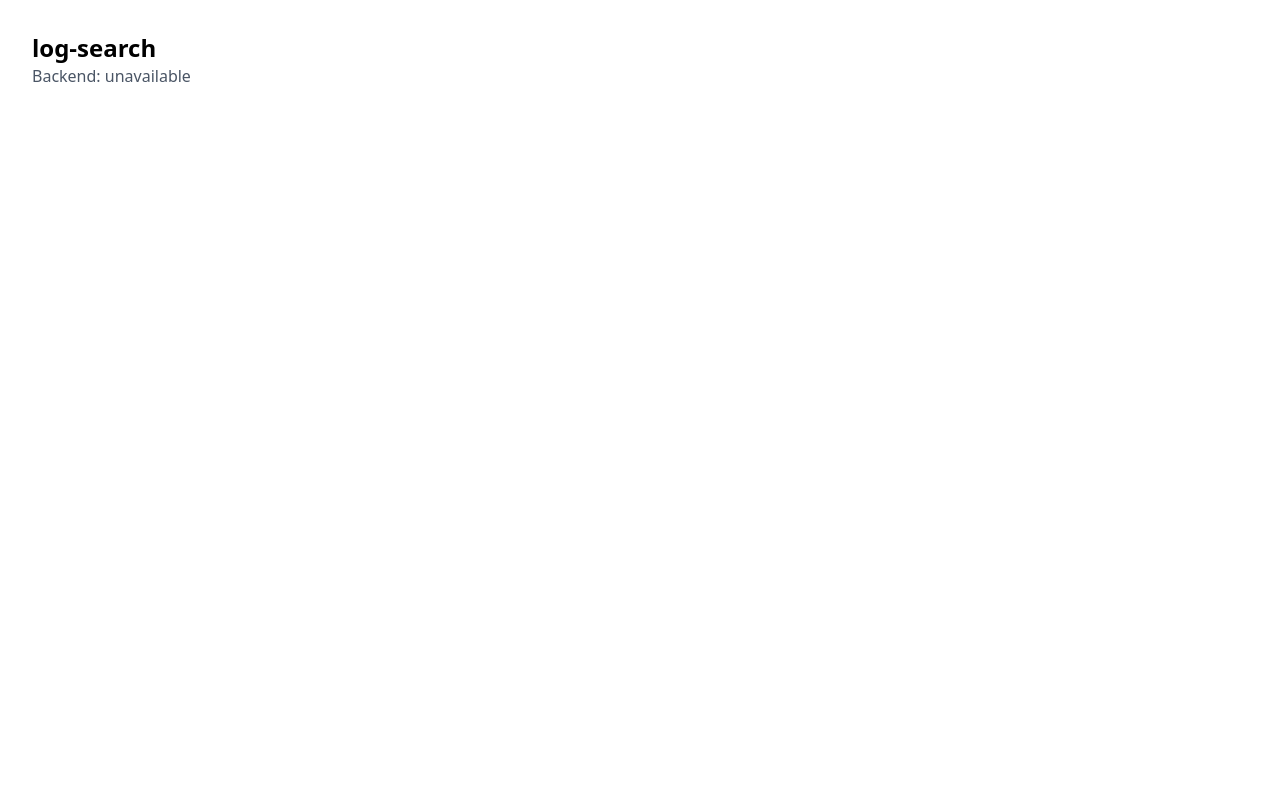
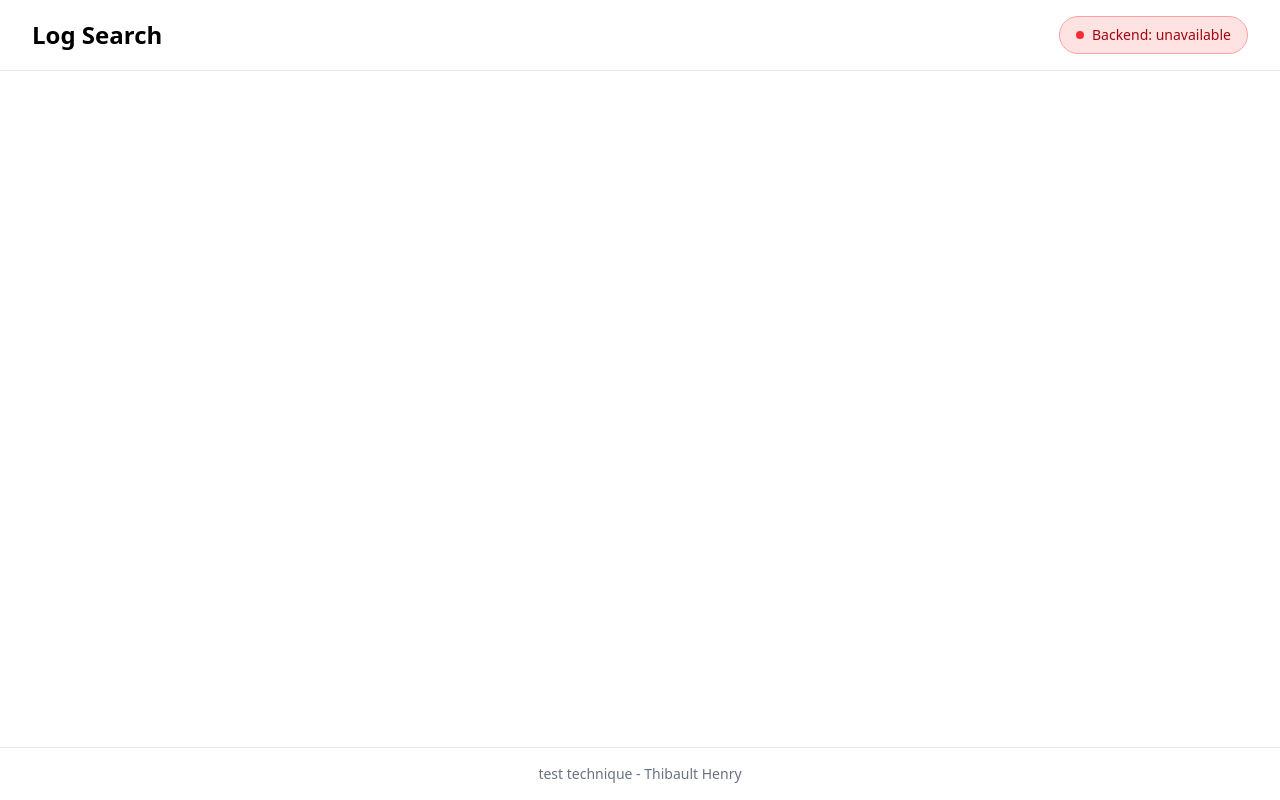
Before and after one commit to thenry42/log-search, a React (Vite) app in the folder frontend/: page / in a window 1280 px wide. Built offline with nearby package versions, Linux system fonts and the light colour scheme; no server answers.

Commit message:
Added types and classes (both back and front) + simple components react

```diff
--- a/frontend/src/App.tsx
+++ b/frontend/src/App.tsx
@@ -1,19 +1,12 @@
-import { useEffect, useState } from "react";
+import Footer from "./components/Footer";
+import Header from "./components/Header";
 
 export default function App() {
-  const [status, setStatus] = useState("Checking backend…");
-
-  useEffect(() => {
-    fetch(`${import.meta.env.VITE_API_URL}/`)
-      .then((res) => res.json())
-      .then((data) => setStatus(`Backend: ${data.status}`))
-      .catch(() => setStatus("Backend: unavailable"));
-  }, []);
-
   return (
-    <div className="m-8 font-sans">
-      <h1 className="text-2xl font-bold">log-search</h1>
-      <p className="text-gray-600">{status}</p>
+    <div className="flex min-h-screen flex-col font-sans">
+      <Header />
+      <main className="flex-1 px-8 py-8" />
+      <Footer />
     </div>
   );
 }
--- /dev/null
+++ b/frontend/src/components/BackendStatus.tsx
@@ -0,0 +1,57 @@
+import { useEffect, useState } from "react";
+import type { HealthResponse } from "../types/api";
+
+type BackendState = "loading" | "ok" | "error";
+
+export default function BackendStatus() {
+  const [state, setState] = useState<BackendState>("loading");
+
+  useEffect(() => {
+    const checkBackend = () => {
+      fetch(`${import.meta.env.VITE_API_URL}/`)
+        .then((res) => {
+          if (!res.ok) throw new Error("not ok");
+          return res.json() as Promise<HealthResponse>;
+        })
+        .then((data) => setState(data.status === "ok" ? "ok" : "error"))
+        .catch(() => setState("error"));
+    };
+
+    checkBackend();
+    const id = setInterval(checkBackend, 10_000);
+    return () => clearInterval(id);
+  }, []);
+
+  const label =
+    state === "loading"
+      ? "Checking backend…"
+      : state === "ok"
+        ? "Backend: OK"
+        : "Backend: unavailable";
+
+  const colorClass =
+    state === "loading"
+      ? "bg-gray-200 text-gray-700 border-gray-300"
+      : state === "ok"
+        ? "bg-green-100 text-green-800 border-green-300"
+        : "bg-red-100 text-red-800 border-red-300";
+
+  return (
+    <button
+      type="button"
+      disabled={state === "loading"}
+      className={`inline-flex items-center gap-2 rounded-full border px-4 py-2 text-sm font-medium ${colorClass}`}
+    >
+      <span
+        className={`h-2 w-2 rounded-full ${
+          state === "ok"
+            ? "bg-green-500 animate-pulse"
+            : state === "error"
+              ? "bg-red-500"
+              : "bg-gray-400"
+        }`}
+      />
+      {label}
+    </button>
+  );
+}
--- /dev/null
+++ b/frontend/src/components/Footer.tsx
@@ -0,0 +1,7 @@
+export default function Footer() {
+  return (
+    <footer className="border-t border-gray-200 px-8 py-4 text-center text-sm text-gray-500">
+      test technique - Thibault Henry
+    </footer>
+  );
+}
--- /dev/null
+++ b/frontend/src/components/Header.tsx
@@ -0,0 +1,12 @@
+import BackendStatus from "./BackendStatus";
+
+export default function Header() {
+  return (
+    <header className="border-b border-gray-200 px-8 py-4">
+      <div className="flex items-center justify-between">
+        <h1 className="text-2xl font-bold">Log Search</h1>
+        <BackendStatus />
+      </div>
+    </header>
+  );
+}
--- /dev/null
+++ b/frontend/src/types/api.ts
@@ -0,0 +1 @@
+export type HealthResponse = { status: "ok" };
```
Also changed, not shown: frontend/src/types/log.ts (added, +10 -0 lines), 2 other files (tests, documents, lock files or other folders).
